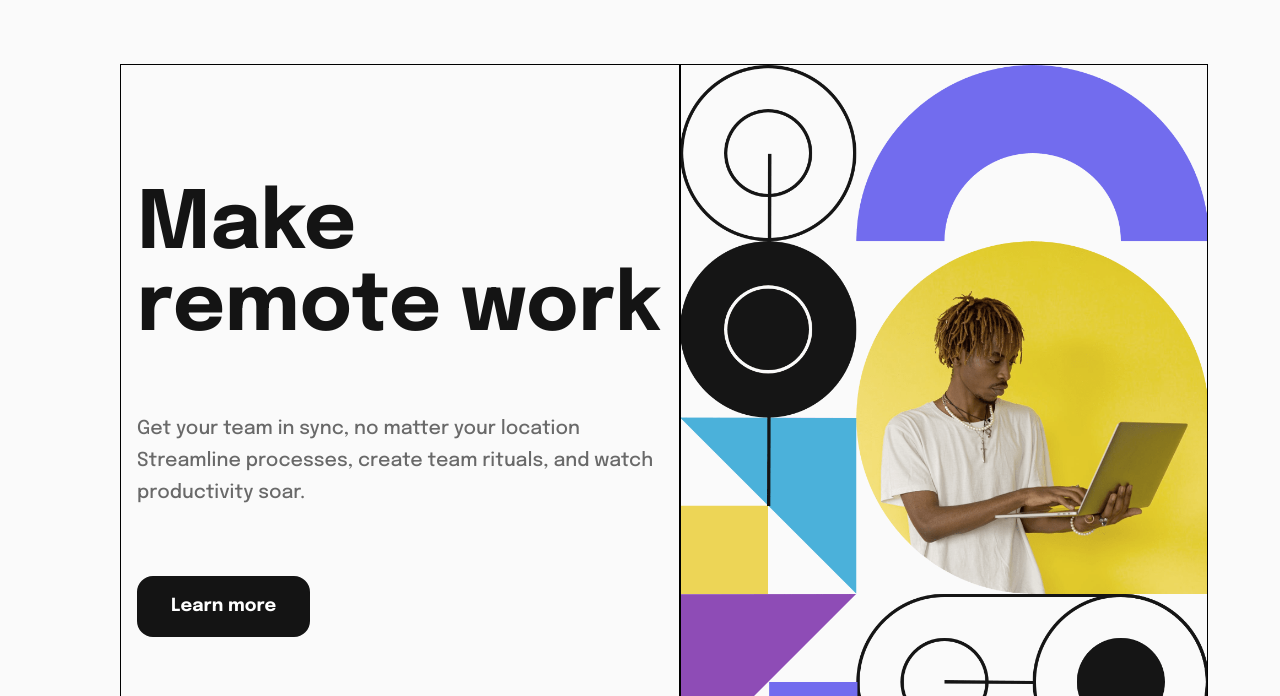
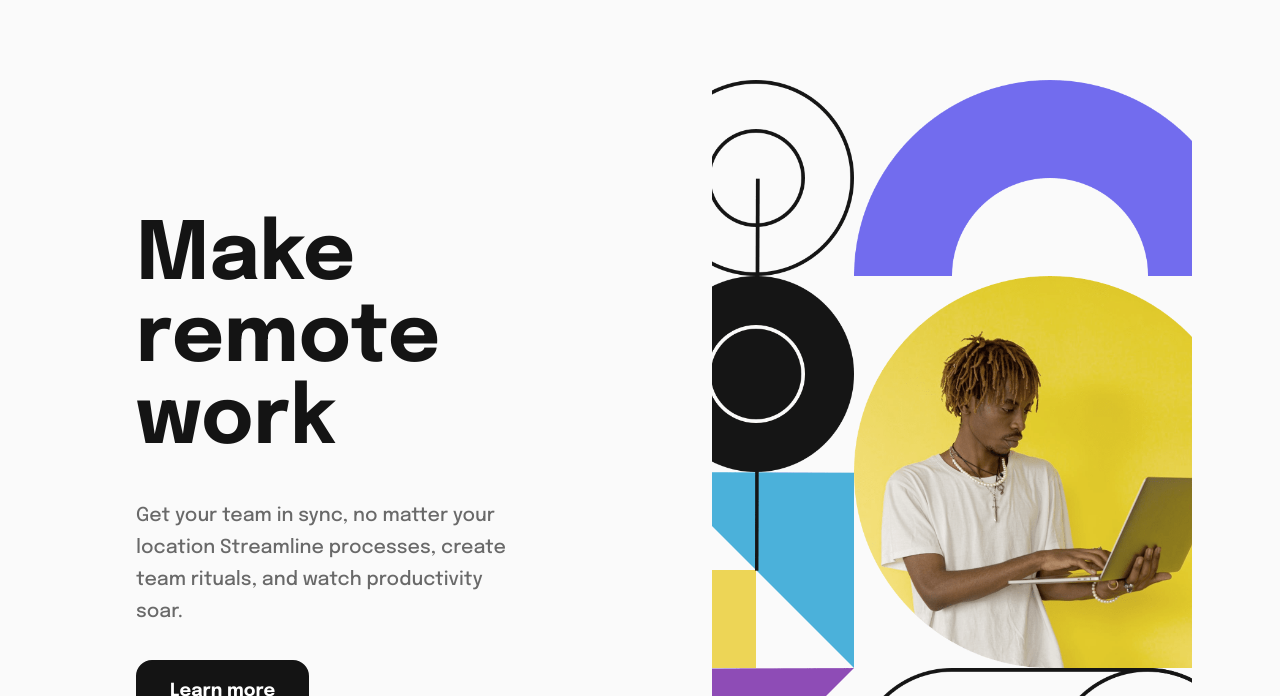
Before and after one commit to hebam17/intro-section, a plain HTML site: page index.html in a window 1280 px wide. Shown: the part 58-754 px from the top of the page. Drawn offline with Linux system fonts and the light colour scheme.

Commit message:
Remove the expermental borders and set the content div to flex

```diff
--- a/css/style.css
+++ b/css/style.css
@@ -33,7 +33,6 @@ body {
   background: var(--almost-white);
   display: flex;
   flex-direction: column;
-  /* border: solid 1px; */
 }
 
 /* NAVBAR START */
@@ -207,7 +206,6 @@ header h1 {
   font-family: var(--font-family);
   font-weight: var(--font-weights2);
   border-radius: 1rem;
-  border: none;
   margin-top: 0.8rem;
   margin-bottom: 3rem;
   border: solid 2px var(--almost-black);
@@ -254,7 +252,6 @@ header h1 {
     display: flex;
     justify-content: space-between !important;
     align-items: center !important;
-    /* border: solid 1px; */
     padding: 0 1.2rem !important;
   }
   #logo {
@@ -264,35 +261,24 @@ header h1 {
     display: block !important;
     position: initial;
     background: inherit !important;
-    /* width: fit-content; */
     flex: auto;
     overflow: auto;
-    /* border: solid 1px; */
     padding: 0 !important;
-    /* height: 100%; */
-    /* height: fit-content !important; */
   }
 
   #links-outer {
     position: initial;
     width: 100% !important;
-    /* border: solid 1px; */
     padding: 0 !important;
-
-    /* height: auto; */
   }
 
   #links-inner {
     display: flex;
     width: 100%;
-    /* display: block; */
     flex-direction: row !important;
     justify-content: space-between;
     align-items: center;
-    /* margin: 1rem; */
-    /* background: #000; */
     height: auto;
-    /* border: solid 1px red; */
     padding: 1rem 0 !important;
   }
 
@@ -301,7 +287,6 @@ header h1 {
     flex-direction: row !important;
     justify-content: space-between !important;
     align-items: center;
-    /* border: solid 1px; */
     padding-left: 2rem !important;
   }
 
@@ -314,7 +299,6 @@ header h1 {
     flex-direction: row !important;
     justify-content: space-between !important;
     align-items: center;
-    /* border: solid 1px; */
   }
 
   #right-links ul li {
@@ -338,7 +322,6 @@ header h1 {
   #features-dropdown-container,
   #company-dropdown-container {
     padding: 0.5rem 1.5rem 1rem;
-    /* border-top: solid 1rem var(--almost-white); */
     border-radius: 10px;
     position: absolute;
     background: white;
@@ -375,15 +358,13 @@ header h1 {
     justify-content: space-between;
     width: 100%;
     height: 100%;
-    /* border: solid 1px red; */
-    padding: 4rem 5rem 8rem 7rem;
+    padding: 5rem 6rem 8rem 7rem;
   }
 
   header h1 {
     font-size: 5rem;
-    margin-top: 7rem;
-    margin-bottom: 4rem;
-    /* padding: 10rem 6rem; */
+    margin-top: 8rem;
+    font-weight: var(--font-weights2);
   }
   #desktop-image {
     display: initial;
@@ -394,7 +375,6 @@ header h1 {
   }
 
   #image {
-    border: solid 1px;
     flex: 5;
   }
 
@@ -404,13 +384,12 @@ header h1 {
 
   #content {
     flex: 5;
-    border: solid 1px;
-    /* display: flex;
+    display: flex;
     flex-direction: column;
-    justify-content: space-between; */
+    justify-content: space-between;
+    align-items: flex-start;
     text-align: left;
-    padding-bottom: 0;
-    position: relative;
+    margin-right: 5rem;
   }
 
   #content span {
@@ -420,16 +399,15 @@ header h1 {
   #main-para {
     font-size: 1.2rem;
     line-height: 2rem;
+    width: 80%;
   }
 
   #learn {
     padding: 1.2rem 2rem !important;
-    margin-top: 3rem;
+    margin-bottom: 5rem !important;
   }
 
   #icons {
-    /* margin-bottom: 0; */
-    position: absolute;
     bottom: 1rem;
     display: flex;
     justify-content: space-between;
--- a/index.html
+++ b/index.html
@@ -135,7 +135,9 @@
               Get your team in sync, no matter your location Streamline
               processes, create team rituals, and watch productivity soar.
             </p>
-            <button id="learn">Learn more</button>
+            <div id="learn-btn">
+              <button id="learn">Learn more</button>
+            </div>
             <div id="icons">
               <img
                 src="./images/client-databiz.svg"
```
